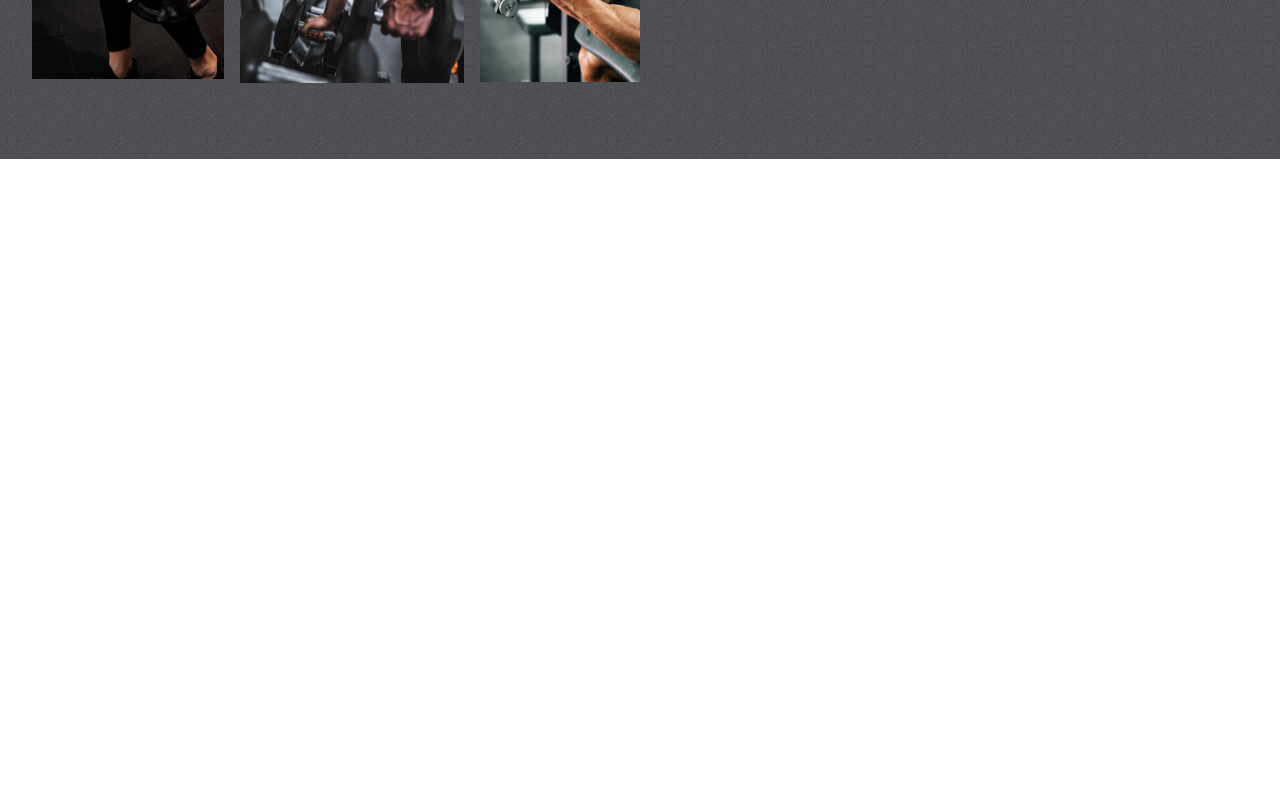
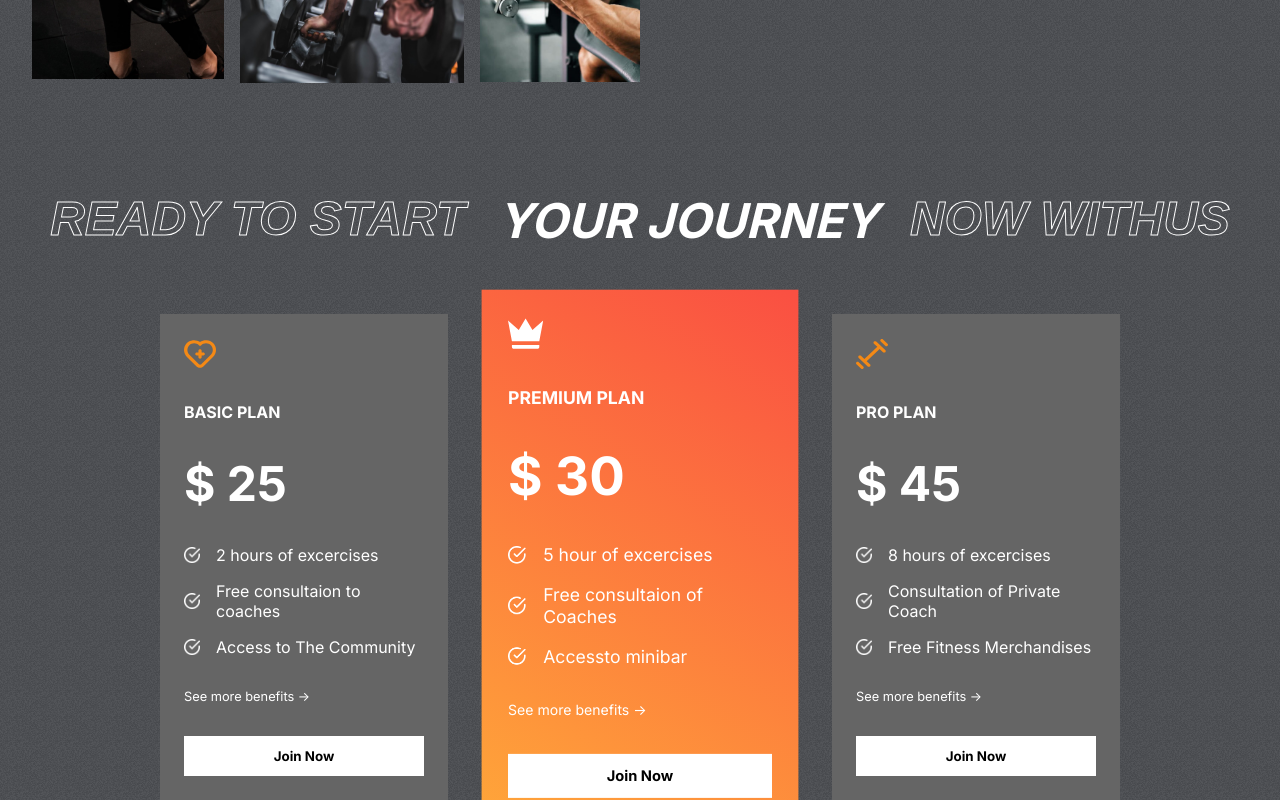
Before and after one commit to francovinicius/academy-fitclub, a React (Create React App) app: page / in a window 1280 px wide. Shown: the part 1644-2444 px from the top of the page. Before the commit the page ends 1803 px from the top, so only its background shows below. Built offline with nearby package versions, Linux system fonts and the light colour scheme.

Commit message:
add section plans

```diff
--- a/src/App.js
+++ b/src/App.js
@@ -1,5 +1,6 @@
 import './App.css';
 import Hero from './Components/Hero/Hero';
+import Plans from './Components/Plans/Plans';
 import Programs from './Components/Programs/Programs';
 import Reasons from './Components/Reassons/Reasons';
 function App() {
@@ -8,6 +9,7 @@ function App() {
           <Hero />
           <Programs />
           <Reasons />
+          <Plans />
     </div>
   );
 }
--- /dev/null
+++ b/src/Components/Plans/Plans.css
@@ -0,0 +1,73 @@
+.plans-container {
+    margin-top: -4rem;
+    padding: 0 2rem;
+    display: flex;
+    flex-direction: column;
+    gap: 4rem;
+    position: relative;
+}
+
+.plans {
+    display: flex;
+    align-items: center;
+    justify-content: center;
+    gap: 3rem;
+}
+
+.plan {
+    display: flex;
+    flex-direction: column;
+    background: var(--caloryCard);
+    color: white;
+    gap: 2rem;
+    padding: 1.5rem;
+    width: 15rem;
+}
+
+.plan:nth-child(2){
+    background: var(--planCard);
+    transform: scale(1.1);
+}
+
+.plan>svg {
+    fill: var(--orange);
+    width: 2rem;
+    height: 2rem;
+}
+
+.plan>:nth-child(2){
+    font-size: 1rem;
+    font-weight: bold;
+}
+
+.plan>:nth-child(3){
+    font-size: 3rem;
+    font-weight: bold;
+}
+.plan>:nth-child(5){
+    display: flex;
+    flex-direction: column;
+    justify-content: center;
+    font-size: .8rem;
+    gap: 2rem;
+}
+
+.features {
+    display: flex;
+    flex-direction: column;
+    gap: 1rem;
+}
+
+.feature {
+    display: flex;
+    align-items: center;
+    gap: 1rem;
+}
+
+.feature>img {
+    width: 1rem;
+}
+
+.plans>:nth-child(2)>svg {
+    fill: white;
+}
--- /dev/null
+++ b/src/Components/Plans/Plans.jsx
@@ -0,0 +1,40 @@
+import style from './Plans.css'
+import { plansData } from '../../data/plansData'
+import whiteTick from '../../assets/whiteTick.png'
+
+export default function Plans() {
+    return (
+        <div className="plans-container">
+            <div className="programs-header"
+                style={{ gap: '2rem' }}>
+                <span className='stroke-text'>READY TO START</span>
+                <span>YOUR JOURNEY</span>
+                <span className='stroke-text'>NOW WITHUS</span>
+            </div>
+
+            {/* Plans Card*/}
+            <div className="plans">
+                {plansData.map((plan, i) => (
+                    <div className="plan" key={i}>
+                        {plan.icon}
+                        <span>{plan.name}</span>
+                        <span>$ {plan.price}</span>
+
+                        <div className="features">
+                            {plan.features.map((feature, i) =>
+                                <div className="feature">
+                                    <img src={whiteTick} alt="" srcset="" />
+                                    <span key={i}>{feature}</span>
+                                </div>
+                            )}
+                        </div>
+                        <div>
+                            <span>See more benefits -></span>
+                            <button className='btn'>Join Now</button>
+                        </div>
+                    </div>
+                ))}
+            </div>
+        </div>
+    )
+}
```
